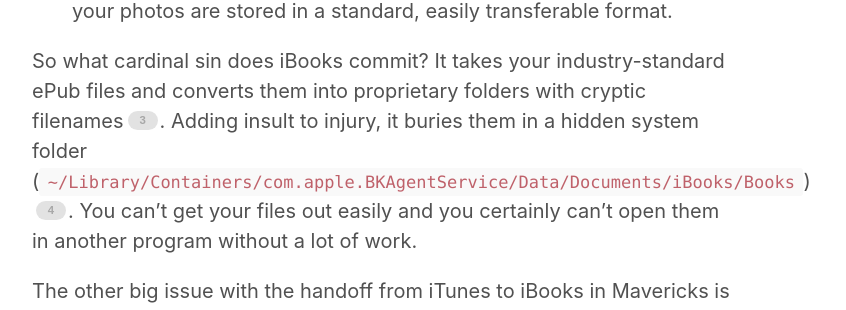
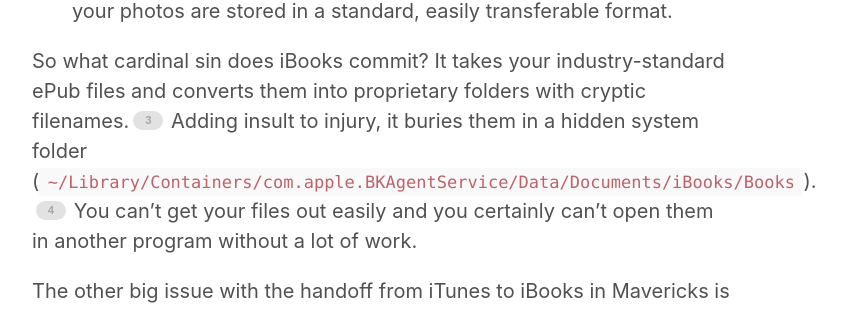
Before and after one commit to rkudeshi/rkudeshi.github.io, a Jekyll site: the page built from _posts/2014-06-02-ios-8-and-os-x-10-10.md, in a window 1280 px wide and 900 px high, scrolled down 4733 px. Shown: the part 211-521 px from the top of the window, without its empty margins (258-1104 px from the left). Built offline with Jekyll 4.4.1, drawn with Linux system fonts in a browser that asks for light colours.

Commit message:
Update footnotes in MD

```diff
--- a/_posts/2014-06-02-ios-8-and-os-x-10-10.md
+++ b/_posts/2014-06-02-ios-8-and-os-x-10-10.md
@@ -100,7 +100,7 @@
 
 * iPhoto saves everything into `~/Pictures/iPhoto Library`. If you right-click and select *Show Package Contents*, and then go into the *Masters* folder, you can see your photos organized by date. In the event of a data disaster, you can easily get your pictures out. You're carefully curated events and albums are more hit-or-miss, but at least your photos are stored in a standard, easily transferable format.
 
-So what cardinal sin does iBooks commit? It takes your industry-standard ePub files and converts them into proprietary folders with cryptic filenames[^3]. Adding insult to injury, it buries them in a hidden system folder (`~/Library/Containers/com.apple.BKAgentService/Data/Documents/iBooks/Books`)[^4]. You can't get your files out easily and you certainly can't open them in another program without a lot of work.
+So what cardinal sin does iBooks commit? It takes your industry-standard ePub files and converts them into proprietary folders with cryptic filenames.[^3] Adding insult to injury, it buries them in a hidden system folder (`~/Library/Containers/com.apple.BKAgentService/Data/Documents/iBooks/Books`).[^4] You can't get your files out easily and you certainly can't open them in another program without a lot of work.
 
 The other big issue with the handoff from iTunes to iBooks in Mavericks is that you can't edit the metadata anymore. If your ebooks have a misspelled title or author, or you want to change their category, you're out of luck.
 
```
